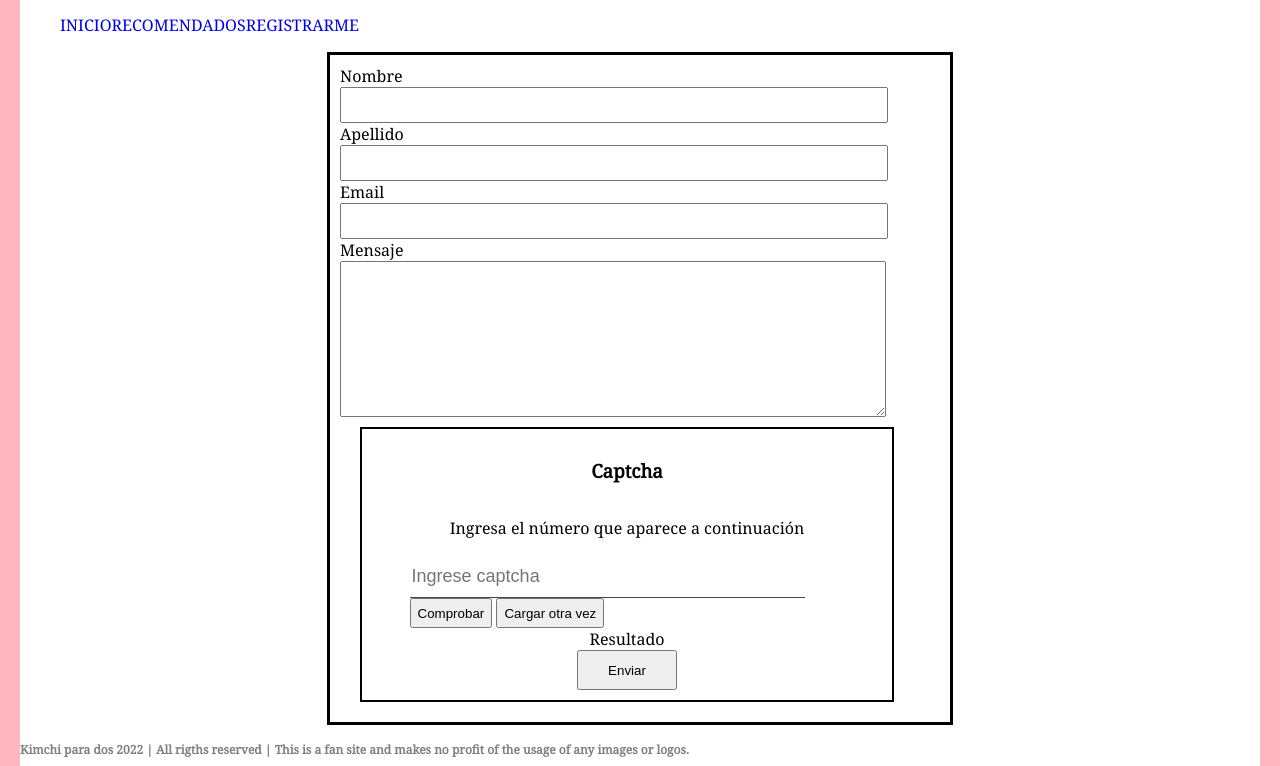
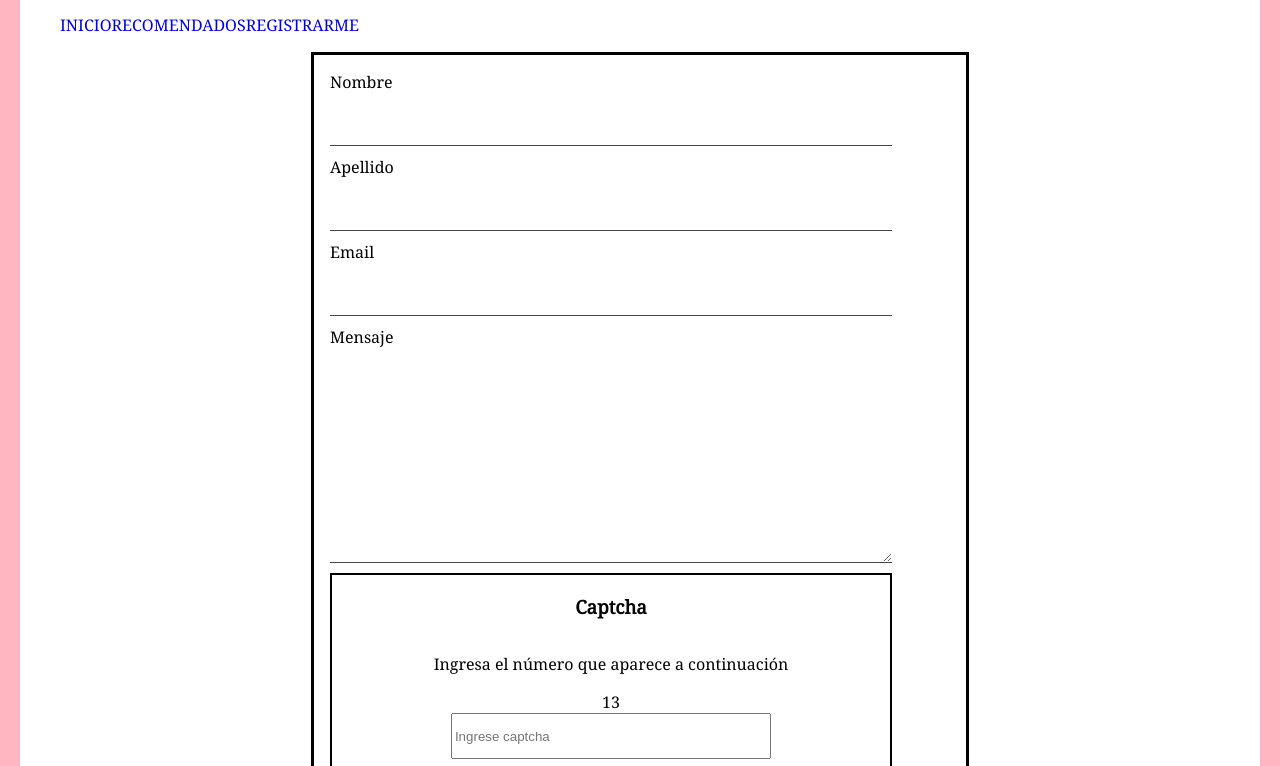
Before and after one commit to FFernandez3/Web1_TPE_2daEntrega, a plain HTML site: page registrarme.html in a window 1280 px wide. Shown: the part 122-888 px from the top of the page. Drawn offline with Linux system fonts and the light colour scheme; a web font is replaced by a local one.

Commit message:
agregue captcha

```diff
--- a/css/style.css
+++ b/css/style.css
@@ -52,35 +52,41 @@ article.articulo{
 }
 /*--------- Estilos Formulario----------*/
 .formulario {
-    border: 3px solid black;
+    /*border: 3px solid black;*/
     width: 100%;
-    max-width: 600px;
+    max-width: 80%;
     margin: 0 auto;
+    padding: 1rem;
     display:flex;
     flex-direction: column;
     flex-wrap: wrap;
     align-items: left;
 }
-input , textarea {
+.inputRegistrarme , .textArea {
     width: 90%;
-    height: 30px;
-    margin: o.5rem;
-}
-textarea {
-    height: 50%;
-}
-.inputForm {
+    height: 40px;
+    margin-top: 10px;
+    margin-bottom: 10px;
     border: none;
     border-bottom: 1px solid #45484a;
     font-size: 18px;
-}/*--------- Estilos Captcha-----------*/
-.inputForm{
+
+}
+.formulario .textArea {
+    height: 50%;
+}
+/*--------- Estilos Captcha-----------*/
+.ocultar {
+    display: none;
+}
+.numeroIngresado .inputForm{
     width: 30%;
+    height: 35px;
 
 }
 .captcha {
-    max-width: 546px;
-    margin: 10px;
+    width: 90%;
+    margin: 0;
     display:flex;
     flex-direction: column;
     align-items: center;
@@ -158,28 +164,25 @@ footer{
     }
  /*------Estilos Formulario----------*/
     .formulario {
-    margin: 0 auto;
-    width: 60%;
-    padding: 10px;
-
+        width: 50%;
+        border: 3px solid black;
     }
-/*.formulario .camposForm {
-    margin-left: 30px;
-}*/
    .formulario .inputForm {
         width: 90%;
         height: 40px;
+        margin-bottom: 10px;
     }
    .formulario .textAreaForm {
-    width: 90%;
         resize: none;
         padding-right: 15px;
     }
     div.captcha{
         border: 2px solid black;
-    padding: 10px;
-    margin-left: 20px;
-    width: 85%;
+
+    }
+    .numeroIngresado {
+        text-align: center;
+
     }
 /*--------Estilos Footer-----------*/
     .copyright{
--- /dev/null
+++ b/js/captcha.js
@@ -0,0 +1,43 @@
+"use strict";
+let btnCargar = document.querySelector("#nuevoCaptcha");
+let ingreso = document.querySelector("#resultadoUsuario");
+let btncheck = document.querySelector("#comprobar");
+let res = document.querySelector("#resultado");
+
+valorAletorio(); //llamo a la funcion cuando la pag se abre
+ocultarBoton(); //oculta el boton desde el inicio
+console.log("aplica ocultar boton");
+btnCargar.addEventListener("click", valorAletorio);
+
+
+function valorAletorio() {
+    let num = Math.floor((Math.random() * 100) + 1);
+    let random = document.querySelector("#aleatorio");
+    console.log(num);
+    random.innerHTML = num;
+
+
+    btncheck.addEventListener("click", validarCaptcha);
+    function validarCaptcha() {
+        event.preventDefault();
+        let entrada = ingreso.value;
+        console.log(entrada);
+
+        if (entrada == num) {
+            res.innerHTML = "¡Correcto! No sos un robot.";
+            mostrarBoton();
+        }
+        else {
+            res.innerHTML = "¡Incorrecto! Volve a intentarlo.";
+            ocultarBoton();
+         }
+    }
+}
+
+function mostrarBoton(){
+    document.getElementById("enviar").classList.remove("ocultar");
+    console.log("aplica mostrar boton")
+}
+function ocultarBoton (){
+    document.getElementById("enviar").classList.add("ocultar");
+}
--- a/registrarme.html
+++ b/registrarme.html
@@ -23,13 +23,13 @@
 
     <form class="formulario">
         <label class="label" for="">Nombre</label>
-        <input  type="text" name="nombre" value=""  required/>
+        <input class="inputRegistrarme" type="text" name="nombre" value=""  required/>
         <label class="label" for="">Apellido</label>
-        <input  type="text" name="apellido" value="" />
+        <input class="inputRegistrarme" type="text" name="apellido" value="" />
         <label class="label" for="">Email</label>
-        <input  type="email" name="email" value="" required/>
+        <input class="inputRegistrarme" type="email" name="email" value="" required/>
         <label class="label" for="">Mensaje</label>
-        <textarea  name="mensaje" id="" cols="30" rows="10"></textarea>
+        <textarea  class="textArea" name="mensaje" id="" cols="30" rows="10"></textarea>
      <div class="captcha">
         <h3>Captcha</h3>
         <p class="indicaciones">Ingresa el número que aparece a continuación</p>
@@ -38,7 +38,7 @@
             <input class="inputForm" id="resultadoUsuario" type="number" name="number" value="" placeholder="Ingrese captcha"
                 required>
             <button class="button" id="comprobar">Comprobar</button>
-            <button class="button" id="nuevoCaptcha">Cargar otra vez</button>
+            <button class="button" id="nuevoCaptcha">Recargar</button>
         </div>
         <div id="resultado">Resultado</div>
         <button class="buttonEnviar" id="enviar"type="submit">Enviar</button>
@@ -55,6 +55,8 @@
              <a href=https://www.instagram.com target="_blank"> <img src="img/instagram.jpg" alt="icono instagram"></a>
           </div>
      </footer>
+     <script src="js/captcha.js"></script>
      <script src="js/script.js"></script>
 </body>
+
 </html>
```
Lines whose indentation alone changed are shown as unchanged.
